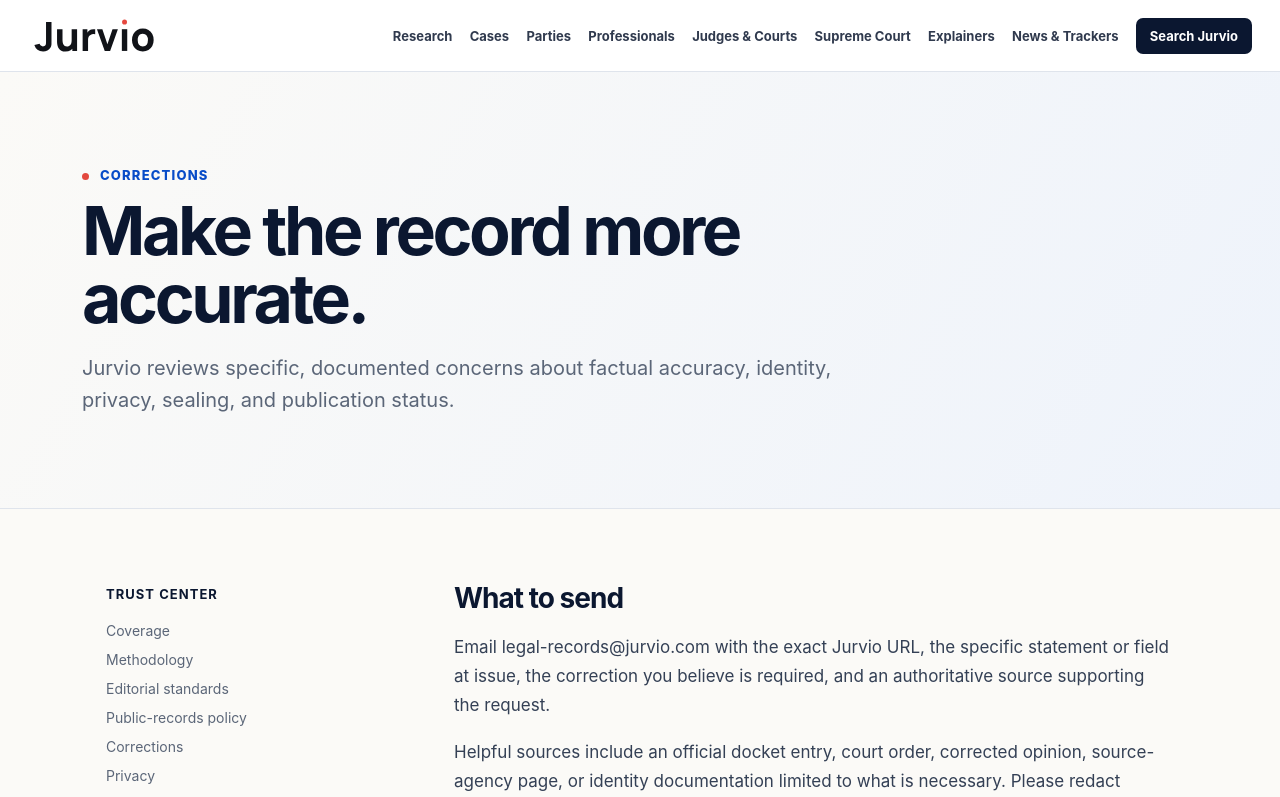
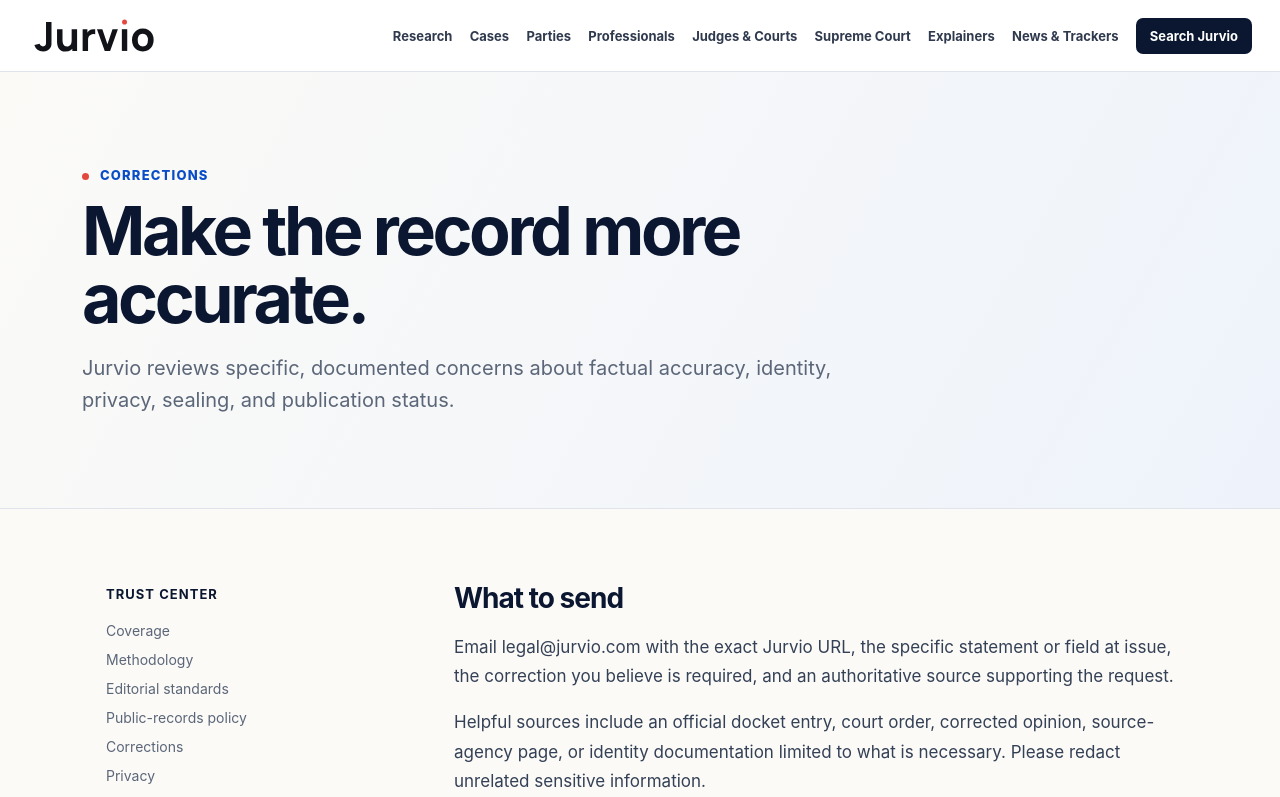
Before and after one commit to SavedLead/Jurvio, a Next.js app: page /corrections in a window 1280 px wide. Shown: the top 797 px of the page. Built offline with nearby package versions, Linux system fonts and the light colour scheme; no server answers.

Commit message:
fix: update public legal contact

```diff
--- a/src/app/corrections/page.tsx
+++ b/src/app/corrections/page.tsx
@@ -14,7 +14,7 @@ export default function CorrectionsPage() {
     introduction="Jurvio reviews specific, documented concerns about factual accuracy, identity, privacy, sealing, and publication status."
     sections={[
       { title: "What to send", paragraphs: [
-        "Email legal-records@jurvio.com with the exact Jurvio URL, the specific statement or field at issue, the correction you believe is required, and an authoritative source supporting the request.",
+        "Email legal@jurvio.com with the exact Jurvio URL, the specific statement or field at issue, the correction you believe is required, and an authoritative source supporting the request.",
         "Helpful sources include an official docket entry, court order, corrected opinion, source-agency page, or identity documentation limited to what is necessary. Please redact unrelated sensitive information.",
       ]},
       { title: "How Jurvio reviews requests", paragraphs: [
```
